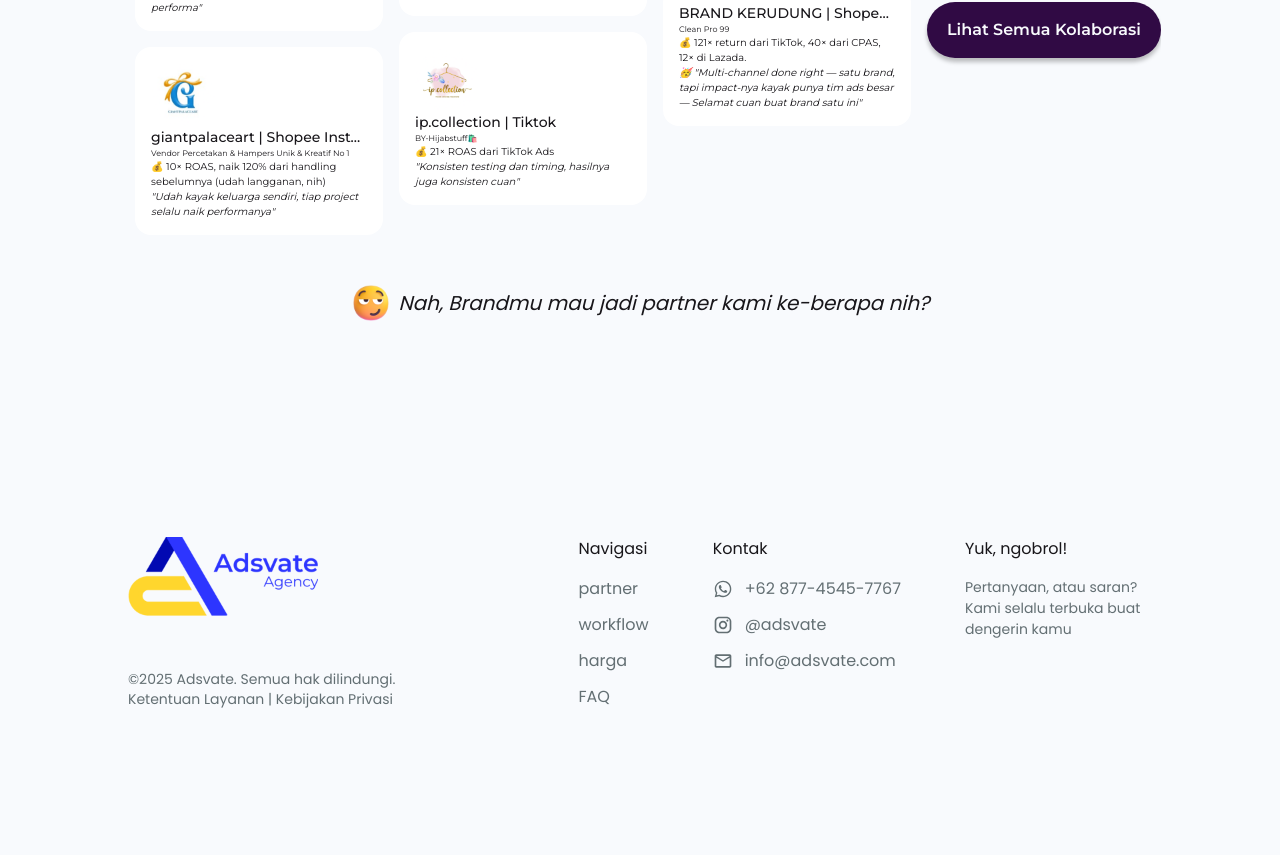
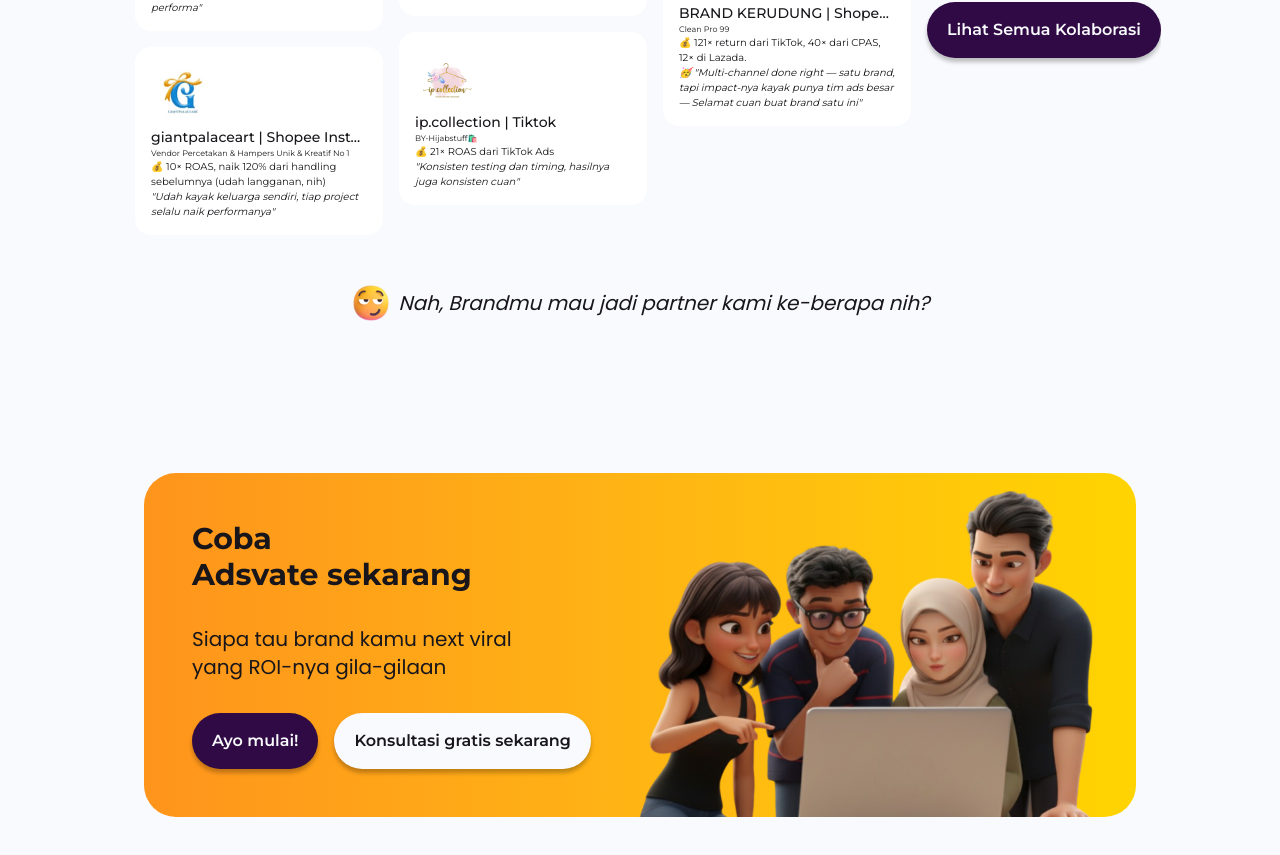
Before and after one commit to McWooden/canon-event, a Next.js app: page / in a window 1280 px wide. Shown: the part 1493-2348 px from the top of the page. Before the commit the page ends 2266 px from the top, so only its background shows below. Built offline with nearby package versions, Linux system fonts and the light colour scheme.

Commit message:
sholat jumat woyy

```diff
--- /dev/null
+++ b/app/components/Home/CallToAction.tsx
@@ -0,0 +1,20 @@
+import Link from "next/link"
+import Image from "next/image"
+
+export default function CallToAction() {
+    return <section>
+        <div className="flex bg-linear-to-r from-[#FF941C] to-[#FFD400] rounded-4xl">
+            <div className="flex flex-col gap-8 p-12">
+                <h2 className="font-bold text-3xl max-w-[269px]">Coba Adsvate&nbsp;sekarang</h2>
+                <p className="text-xl">Siapa tau brand kamu next viral<br/>yang ROI-nya gila-gilaan</p>
+                <div className="flex flex-col lg:flex-row gap-4">
+                    <Link href={'#'} className="btn bg-just-darkpurple text-just-white">Ayo mulai!</Link>
+                    <Link href={'#'} className="btn bg-just-white">Konsultasi gratis sekarang</Link>
+                </div>
+            </div>
+            <div className="relative w-[463px] h-[326px] mt-auto">
+                <Image src={'/assets/cta.webp'} alt="cta" fill className="object-contain"/>
+            </div>
+        </div>
+    </section>
+}
--- a/app/page.tsx
+++ b/app/page.tsx
@@ -1,12 +1,14 @@
 import Hero from '@/app/components/Home/Hero';
 import Brands from '@/app/components/Home/Brands';
 import Footer from '@/app/components/Footer';
+import CallToAction from './components/Home/CallToAction';
 
 export default function Home() {
   return <main>
     <Hero/>
     <Brands/>
     <></>
+    <CallToAction/>
     <Footer/>
   </main>
 }
```
Also changed, not shown: public/assets/cta.webp (added).
